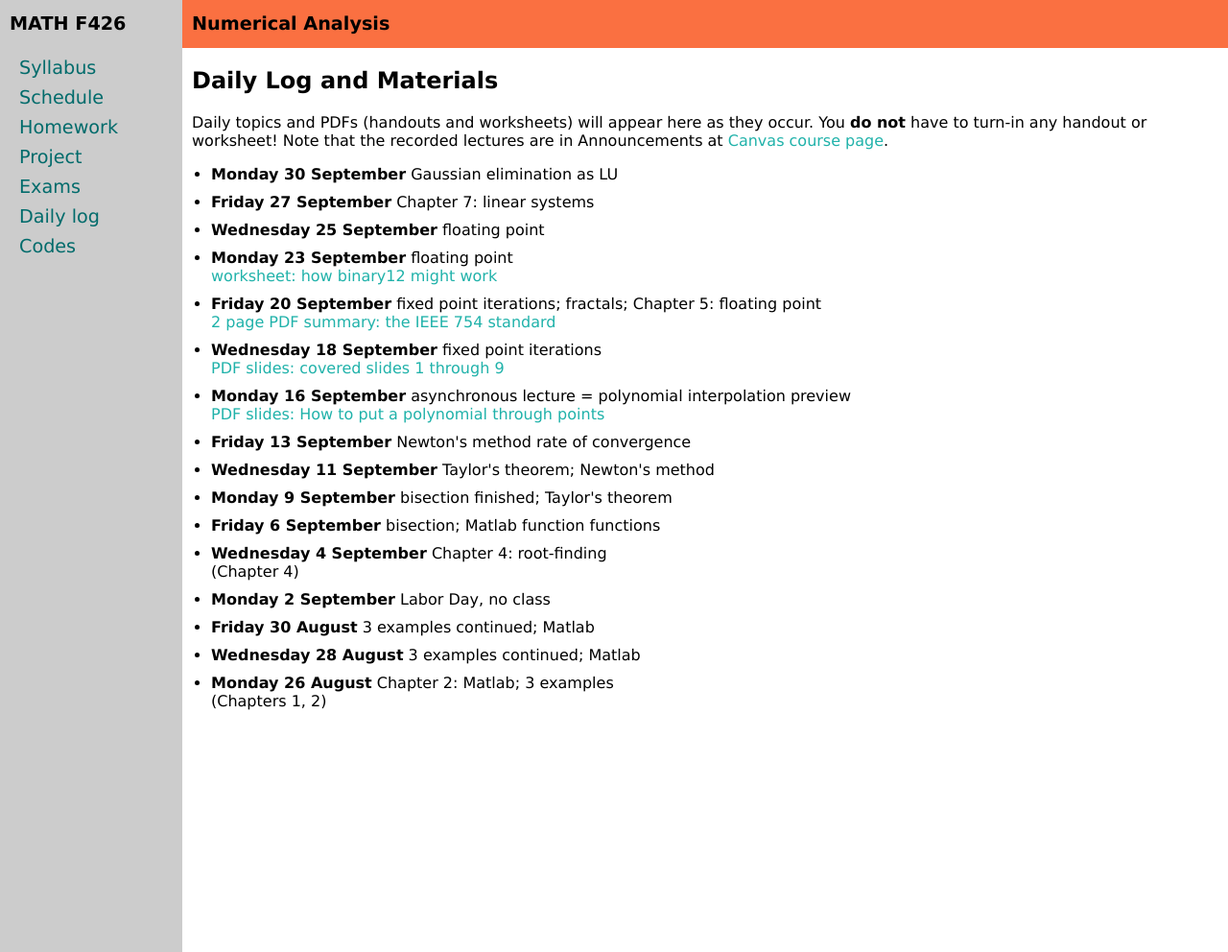
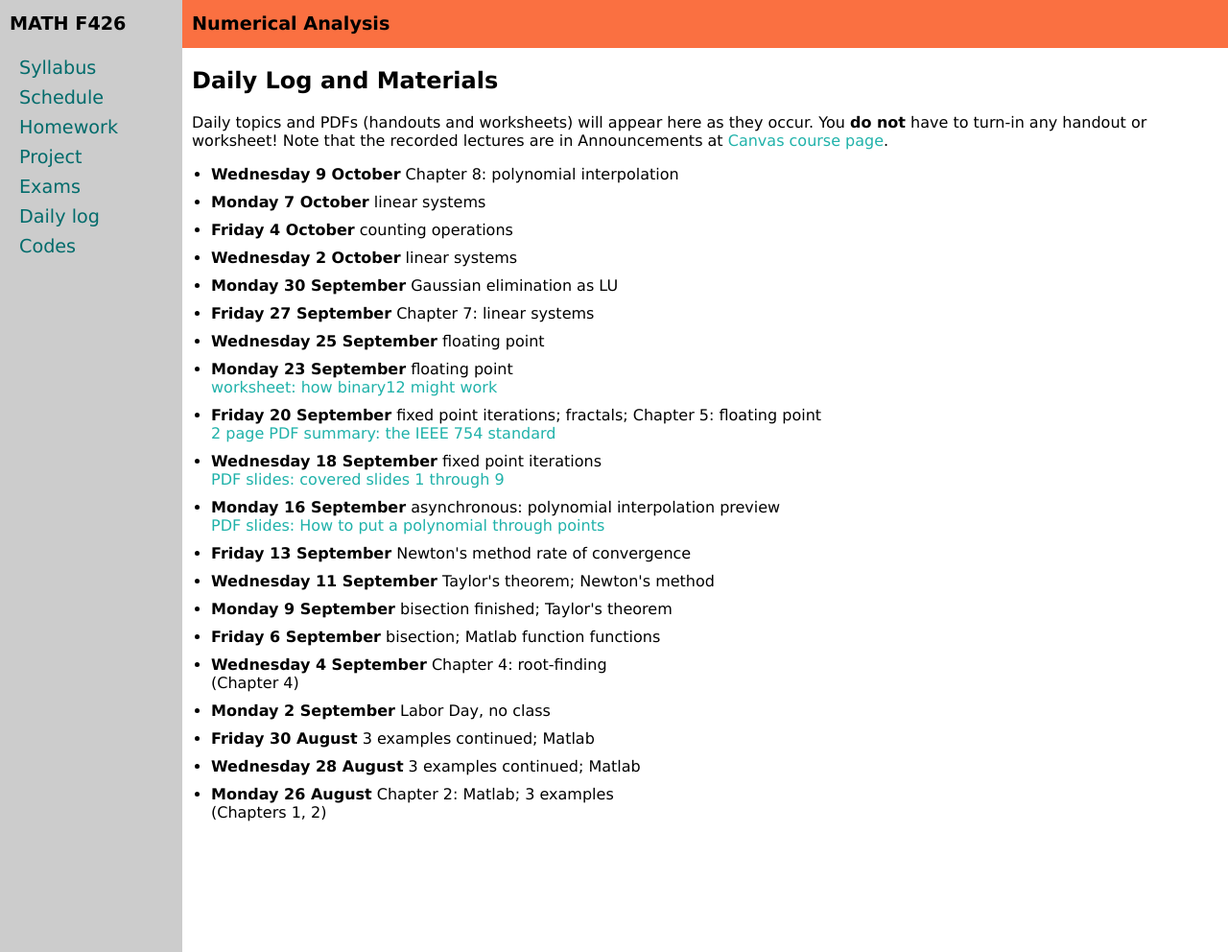
Before and after one commit to bueler/numerical, a Jekyll site: the page built from daily.md, in a window 1280 px wide and 992 px high. Shown: the whole window at 96% size. Built offline with Jekyll 4.4.1, drawn with Linux system fonts in a browser that asks for light colours.

Commit message:
update schedule/daily

```diff
--- a/_data/daily.yml
+++ b/_data/daily.yml
@@ -1,6 +1,14 @@
 semester: Fall 2024
 home: assets/
 daily:
+- name: Wednesday 9 October
+  description: "Chapter 8: polynomial interpolation"
+- name: Monday 7 October
+  description: linear systems
+- name: Friday 4 October
+  description: counting operations
+- name: Wednesday 2 October
+  description: linear systems
 - name: Monday 30 September
   description: Gaussian elimination as LU
 - name: Friday 27 September
@@ -20,7 +28,7 @@ daily:
   doc: slides/F24/wed18sep.pdf
   docname: "PDF slides: covered slides 1 through 9"
 - name: Monday 16 September
-  description: asynchronous lecture = polynomial interpolation preview
+  description: "asynchronous: polynomial interpolation preview"
   doc: slides/F24/polynonewt.pdf
   docname: "PDF slides: How to put a polynomial through points"
 - name: Friday 13 September
```
Also changed, not shown: 2 other files.
